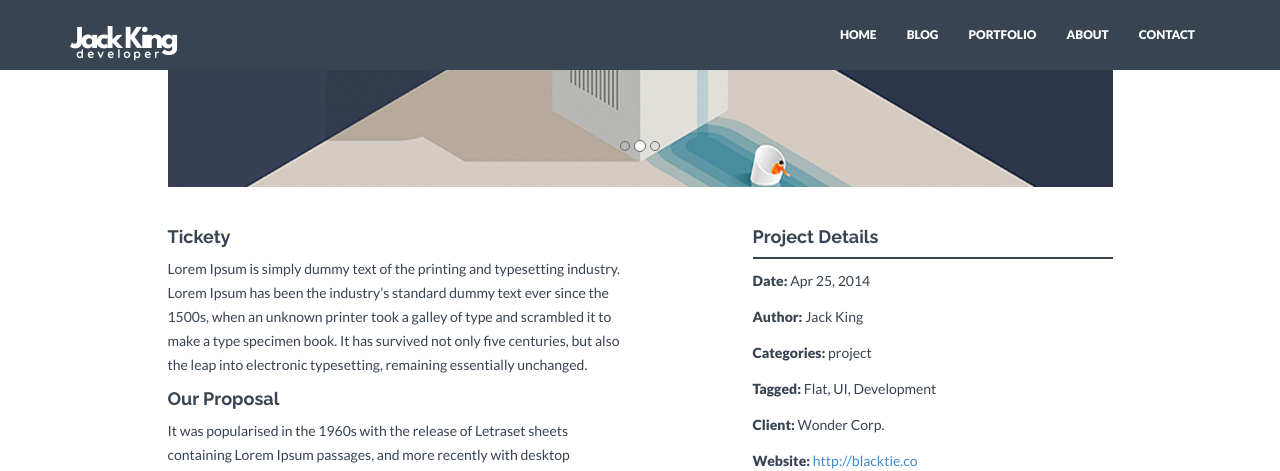
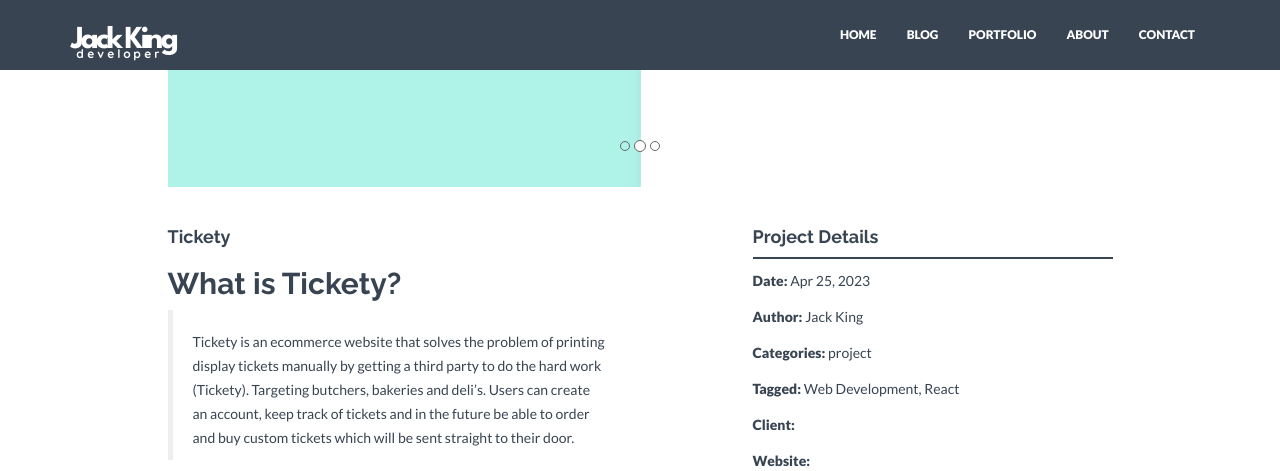
Before and after one commit to jack-king1/jack-king1.github.io, a Jekyll site: the page built from _projects/2014-04-14-tickety.markdown, in a window 1280 px wide and 1400 px high, scrolled down 639 px. Shown: the top 471 px of the window. Built offline with Jekyll 4.4.1, drawn with Linux system fonts in a browser that asks for light colours; nearby versions of some CDN libraries; some of the changed text lies outside the part shown.

Commit message:
added tickety page

```diff
--- a/_projects/2014-04-14-tickety.markdown
+++ b/_projects/2014-04-14-tickety.markdown
@@ -1,25 +1,51 @@
 ---
 layout: project
 title: "Tickety"
-date: 2014-04-25 16:54:46
+date: 2023-04-25 16:54:46
 author: Jack King
 categories:
     - project
 img: tickety.png
 thumb: thumb02.jpg
 carousel:
-    - single01.jpg
-    - single02.jpg
-    - single03.jpg
-tagged: Flat, UI, Development
-client: Wonder Corp.
-website: http://blacktie.co
+    - tickety01.png
+    - tickety02.png
+    - tickety03.png
+tagged: Web Development, React
+client:
+website:
 ---
 
 #### Tickety
 
-Lorem Ipsum is simply dummy text of the printing and typesetting industry. Lorem Ipsum has been the industry's standard dummy text ever since the 1500s, when an unknown printer took a galley of type and scrambled it to make a type specimen book. It has survived not only five centuries, but also the leap into electronic typesetting, remaining essentially unchanged.
+<h2>What is Tickety?</h2>>
+Tickety is an ecommerce website that solves the problem of printing display tickets manually by getting a third party to do the hard work (Tickety). Targeting butchers, bakeries and deli's. Users can create an account, keep track of tickets and in the future be able to order and buy custom tickets which will be sent straight to their door.
 
-#### Our Proposal
+<iframe width="560" height="315" src="https://www.youtube.com/embed/18aOWCyMgvQ?si=pyKxUcmOJx0b2cln" title="YouTube video player" frameborder="0" allow="accelerometer; autoplay; clipboard-write; encrypted-media; gyroscope; picture-in-picture; web-share" referrerpolicy="strict-origin-when-cross-origin" allowfullscreen></iframe>
 
-It was popularised in the 1960s with the release of Letraset sheets containing Lorem Ipsum passages, and more recently with desktop publishing software like Aldus PageMaker including versions of Lorem Ipsum.
+<h3>Technologies</h3>
+<ul>
+<li>React</li>
+<li>Database</li>
+<li>Bootstrap</li>
+<li>NodeJS</li>
+<li>SQL</li>
+<li>Express</li>
+<li>Azure mySQL</li>
+<li>Azure Web Services</li>
+<li>Stripe API</li>
+<li>Google OAuth</li>
+<li>NPM</li>
+ </ul>
+
+ <h3>Current Features</h3>
+ <ol>
+<li>Google Login/Account Creation</li>
+<li>Create custom tickets and save to azure database</li>
+<li>Buy products using stripe</li>
+<li>Shopping Cart with UI updates</li>
+ </ol>
+
+ <h3><a href="https://github.com/jack-king1/Tickety" target="_blank" >Github</a></h3>
+
+#### -
```
Also changed, not shown: assets/img/project/carousel/tickety01.png (added), assets/img/project/carousel/tickety02.png (added), assets/img/project/carousel/tickety03.png (added), assets/img/project/laptop_project1.png (added), assets/img/project/pawfect.png, assets/img/project/pomodoro.png.
